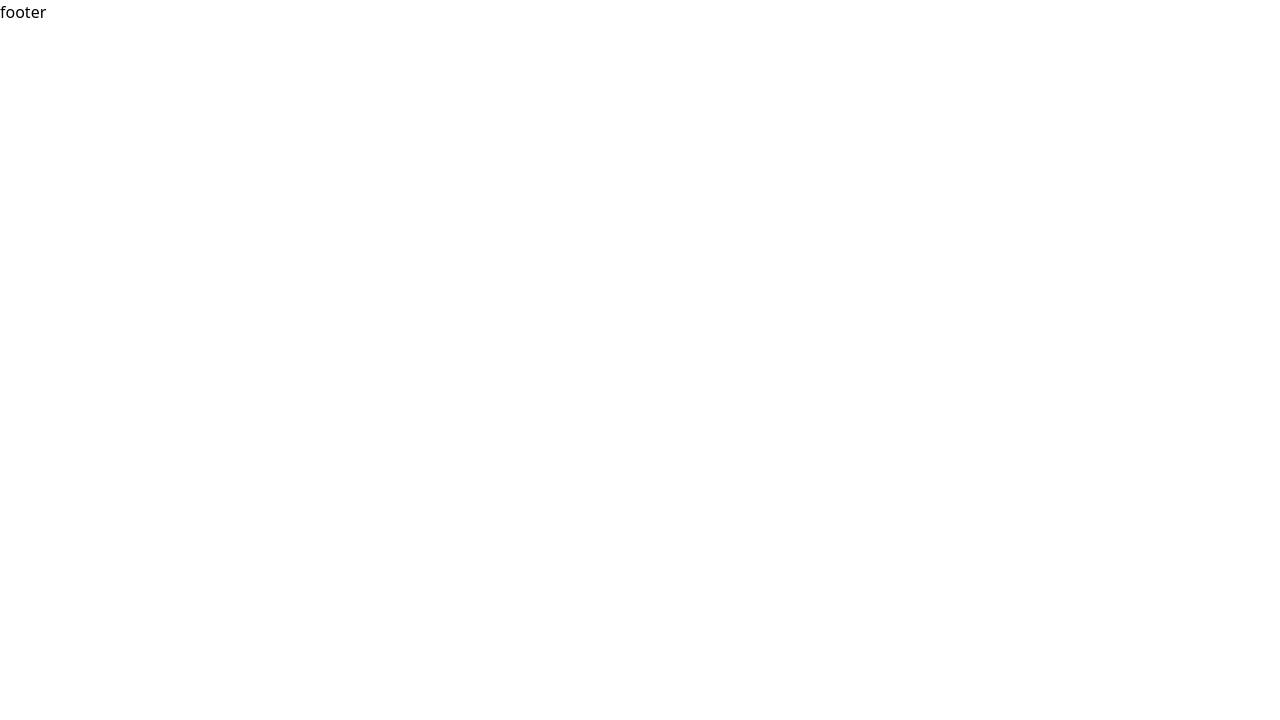
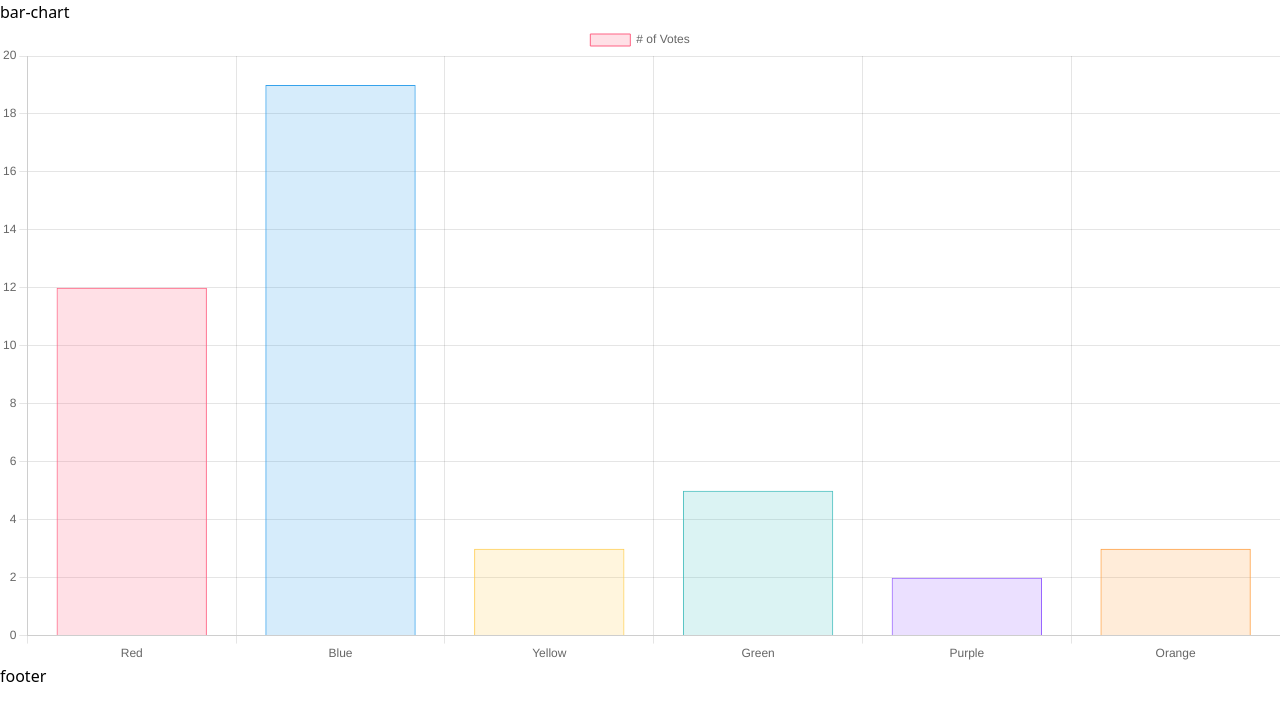
Before and after one commit to Adishumla/Waterworks, a Next.js app: page / in a window 1280 px wide. Shown: the top 720 px of the page. Built offline with nearby package versions, Linux system fonts and the light colour scheme.

Commit message:
added chart

```diff
--- a/src/app/page.tsx
+++ b/src/app/page.tsx
@@ -1,7 +1,8 @@
+import Barchart from '@/components/Barchart';
 export default function Home() {
-  return (
-    <main>
-
-    </main>
-  )
+	return (
+		<main>
+			<Barchart />
+		</main>
+	);
 }
--- /dev/null
+++ b/src/components/Barchart.tsx
@@ -0,0 +1,52 @@
+'use client';
+import Utils from 'chart.js';
+import { Bar } from 'react-chartjs-2';
+
+import { Chart, registerables } from 'chart.js';
+
+Chart.register(...registerables);
+
+//create a new chart with Bar from react-chartjs-2
+const data = {
+	labels: ['Red', 'Blue', 'Yellow', 'Green', 'Purple', 'Orange'],
+	datasets: [
+		{
+			label: '# of Votes',
+			data: [12, 19, 3, 5, 2, 3],
+			backgroundColor: [
+				'rgba(255, 99, 132, 0.2)',
+				'rgba(54, 162, 235, 0.2)',
+				'rgba(255, 206, 86, 0.2)',
+				'rgba(75, 192, 192, 0.2)',
+				'rgba(153, 102, 255, 0.2)',
+				'rgba(255, 159, 64, 0.2)'
+			],
+			borderColor: [
+				'rgba(255, 99, 132, 1)',
+				'rgba(54, 162, 235, 1)',
+				'rgba(255, 206, 86, 1)',
+				'rgba(75, 192, 192, 1)',
+				'rgba(153, 102, 255, 1)',
+				'rgba(255, 159, 64, 1)'
+			],
+			borderWidth: 1
+		}
+	]
+};
+
+const options = {
+	scales: {
+		y: {
+			beginAtZero: true
+		}
+	}
+};
+
+export default function Barchart() {
+	return (
+		<div>
+			<p>bar-chart</p>
+			<Bar data={data} options={options} />
+		</div>
+	);
+}
```
Also changed, not shown: 1 other file (tests, documents, lock files or other folders).
